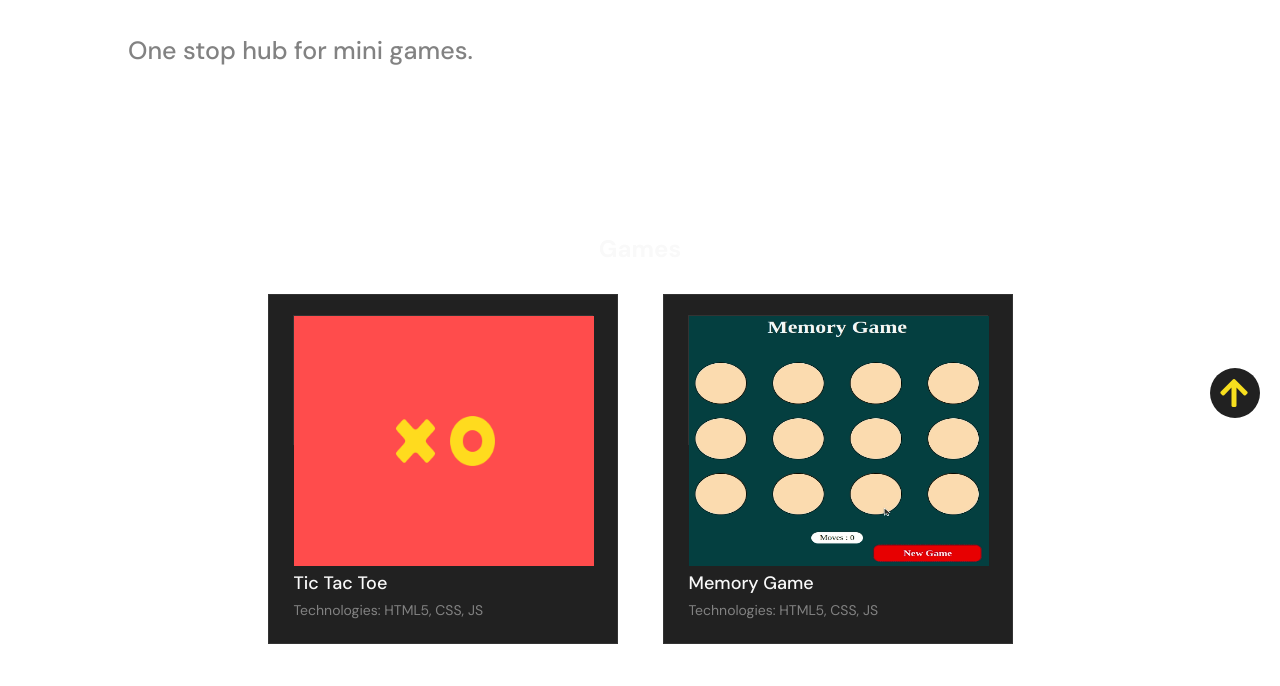
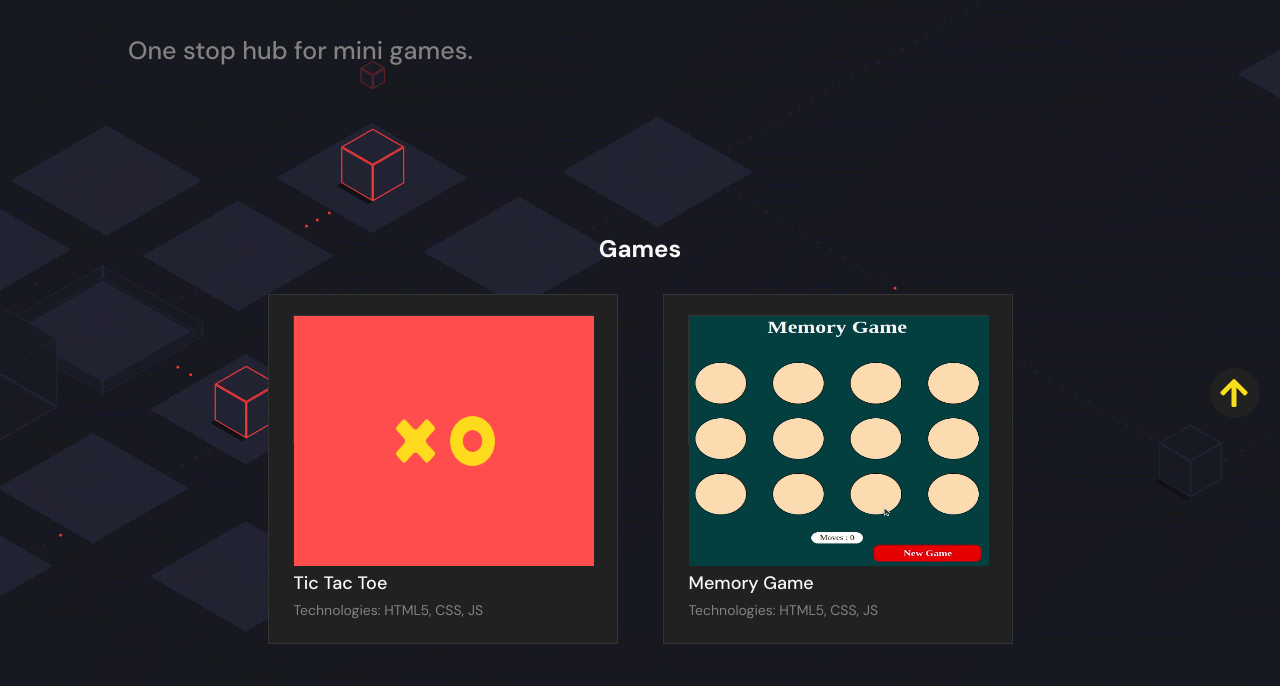
Before and after one commit to Saajan69/Game-Store, a plain HTML site: page index.html in a window 1280 px wide. Shown: the part 312-998 px from the top of the page. Drawn offline with Linux system fonts and the light colour scheme; a script that the page names is missing.

Commit message:
Update style.css

```diff
--- a/style.css
+++ b/style.css
@@ -31,7 +31,7 @@ a{
     height: 100%;
 }
 body{
-    background-image: url("images/wp2757874-wallpaper-gif.gif");
+    background-image: url("wp2757874-wallpaper-gif.gif");
     color: var(--white);
     font-size: 16px;
     font-family: 'DM Sans', sans-serif;
```
